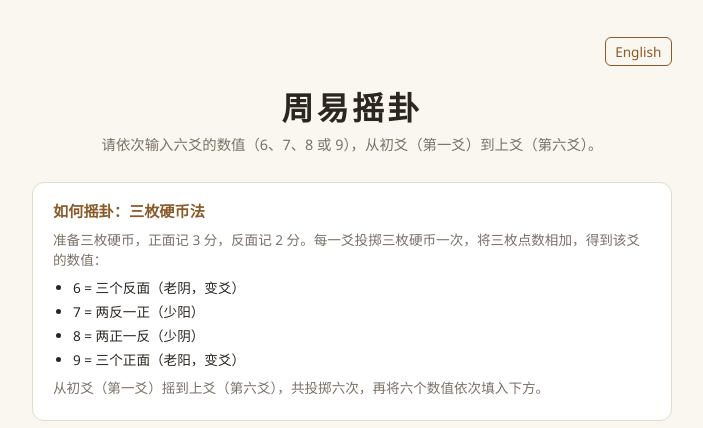
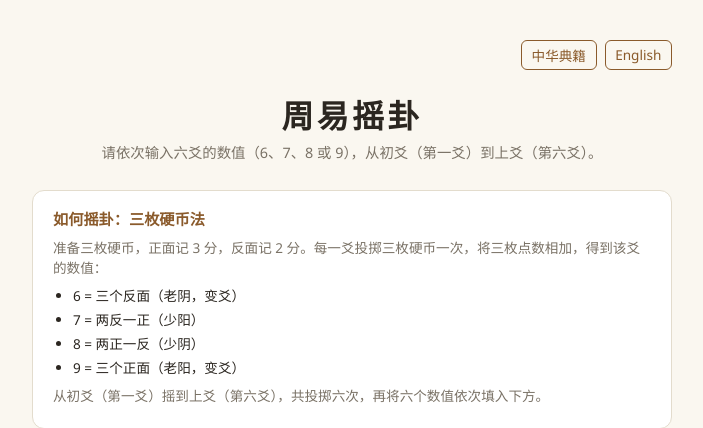
Before and after one commit to abc01013579/zhouyi-divination, a Flask app: page / in a window 1280 px wide. Shown: the top 428 px of the page, without its empty margins (288-991 px from the left). Run offline with Flask 3, Linux system fonts and the light colour scheme.

Commit message:
Add Chinese Classics link to tcm.shuiming.cc
Adds a button next to the language switch linking out to the TCM
classics reader (opens in a new tab), so visitors can discover the
sibling app. Labeled bilingually per the existing UI_STRINGS pattern.

```diff
--- a/app.py
+++ b/app.py
@@ -30,6 +30,7 @@ UI_STRINGS = {
         "error_range": "爻值必须是 6、7、8 或 9。",
         "lang_switch_label": "English",
         "lang_switch_target": "en",
+        "classics_link_label": "中华典籍",
     },
     "en": {
         "html_lang": "en",
@@ -54,6 +55,7 @@ UI_STRINGS = {
         "error_range": "Line values must be 6, 7, 8, or 9.",
         "lang_switch_label": "中文",
         "lang_switch_target": "zh",
+        "classics_link_label": "Chinese Classics",
     },
 }
 
--- a/static/style.css
+++ b/static/style.css
@@ -49,7 +49,9 @@ h1 {
 }
 
 .lang-switch {
-  text-align: right;
+  display: flex;
+  justify-content: flex-end;
+  gap: 0.5rem;
   margin-bottom: 0.5rem;
 }
 
--- a/templates/index.html
+++ b/templates/index.html
@@ -9,6 +9,7 @@
 <body>
   <main>
     <div class="lang-switch no-print">
+      <a href="https://tcm.shuiming.cc" target="_blank" rel="noopener">{{ t.classics_link_label }}</a>
       <a href="?lang={{ t.lang_switch_target }}">{{ t.lang_switch_label }}</a>
     </div>
     <h1>{{ t.heading }}</h1>
```
